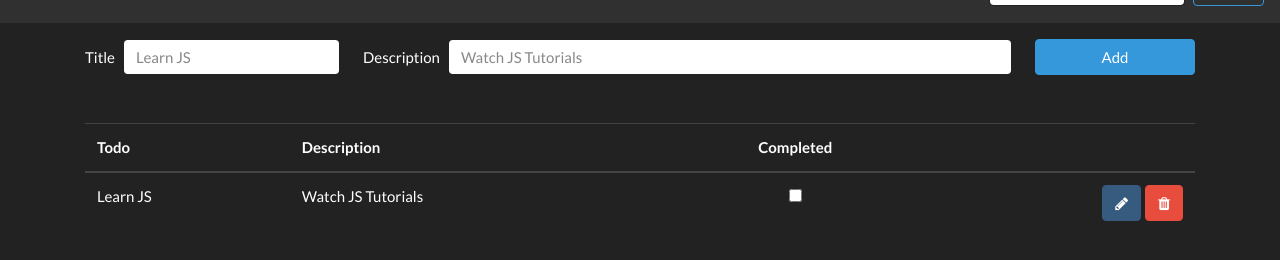
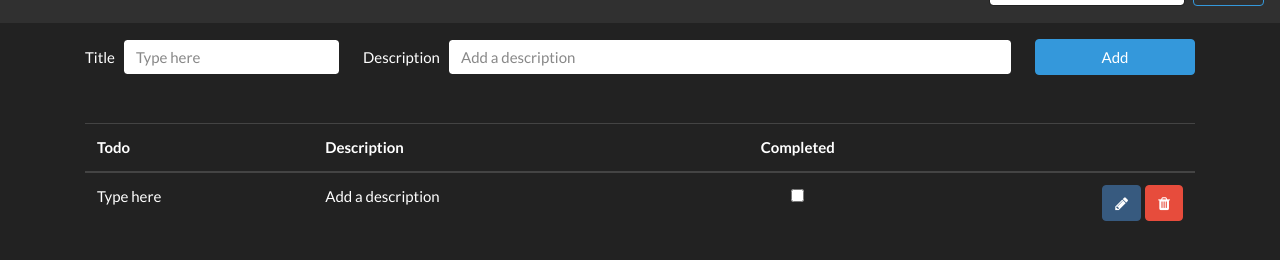
Before and after one commit to AryanSharma9917/To-Do-list, a plain HTML site: page index.html in a window 1280 px wide. Shown: the part 48-308 px from the top of the page. Drawn offline with nearby package versions, Linux system fonts and the light colour scheme; sample sign-in values are in the browser's storage.

Commit message:
Done some changes

```diff
--- a/index.html
+++ b/index.html
@@ -150,7 +150,7 @@
                 type="text"
                 id="title"
                 class="form-control ml-sm-2"
-                placeholder="Learn JS"
+                placeholder="Type here"
               >
             </div>
             <div class="px-sm-2 col-sm-7 d-sm-flex align-items-center mt-2 mt-sm-0">
@@ -159,7 +159,7 @@
                 type="text"
                 id="description"
                 class="form-control ml-sm-2"
-                placeholder="Watch JS Tutorials"
+                placeholder="Add a description"
               >
             </div>
             <div class="col-sm-2 d-sm-flex justify-content-end mt-4 mt-sm-0">
--- a/js/model.js
+++ b/js/model.js
@@ -6,8 +6,8 @@ export default class Model {
       this.todos = [
         {
           id: 0,
-          title: 'Learn JS',
-          description: 'Watch JS Tutorials',
+          title: 'Type here',
+          description: 'Add a description',
           completed: false,
         }
       ]
```
